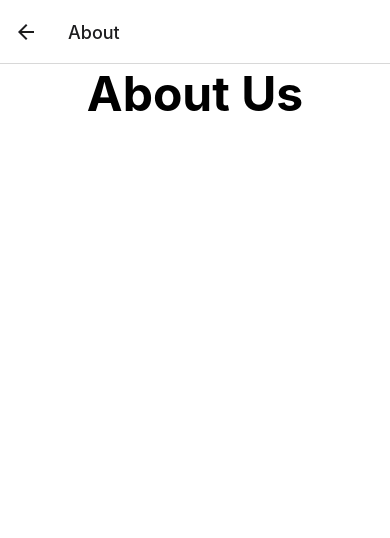
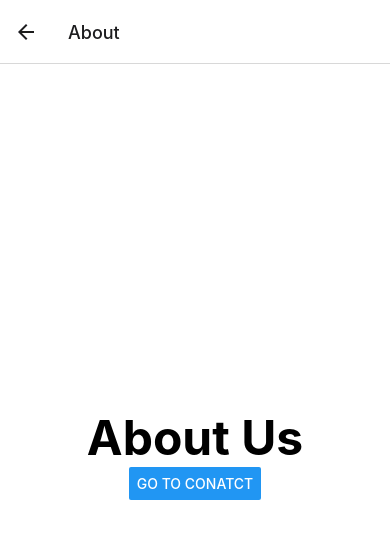
Before and after one commit to awais882s/MySecondApp, a React Native app: screen /About in a window 390 px wide. Shown: the top 538 px of the page. Built offline with nearby package versions, Linux system fonts and the light colour scheme.

Commit message:
go to contact

```diff
--- a/src/screens/Frontend/About.js
+++ b/src/screens/Frontend/About.js
@@ -1,16 +1,17 @@
 import React from 'react'
-import { View, Text, StyleSheet } from 'react-native'
-export default function About() {
+import { View, Text, StyleSheet, Button } from 'react-native'
+export default function About({ navigation }) {
     return (
         <View style={styles.flexContainer}>
             <Text style={styles.h1}>About Us</Text>
+            <Button title='Go To Conatct' onPress={() => { navigation.navigate("Contact") }} />
         </View>
     )
 }
 const styles = StyleSheet.create({
     flexContainer: {
-        // justifyContent: "center",
-        // alignItems: "center",
+        justifyContent: "center",
+        alignItems: "center",
         backgroundColor: "white",
         flex: 1
     },
```
